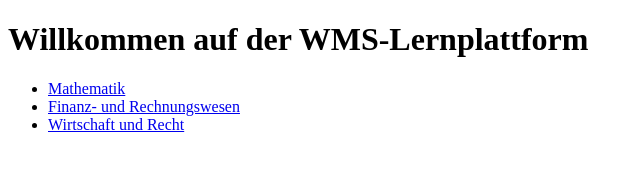
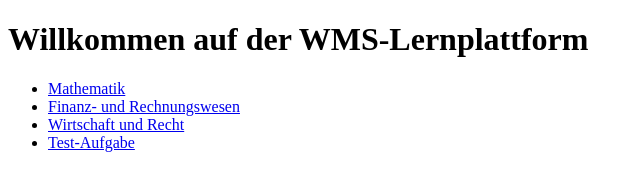
Before and after one commit to MeeCoon/wms-lernplattform, a plain HTML site: page index.html in a window 1280 px wide. Shown: the whole page, without its empty margins (0-643 px from the left). Drawn offline with Linux system fonts and the light colour scheme.

Commit message:
Update index.html

```diff
--- a/index.html
+++ b/index.html
@@ -10,6 +10,7 @@
     <li><a href="mathe.html">Mathematik</a></li>
     <li><a href="frw.html">Finanz- und Rechnungswesen</a></li>
     <li><a href="wur.html">Wirtschaft und Recht</a></li>
+    <li><a href="aufgabe1.html">Test-Aufgabe</a></li>
   </ul>
 </body>
 </html>
```
